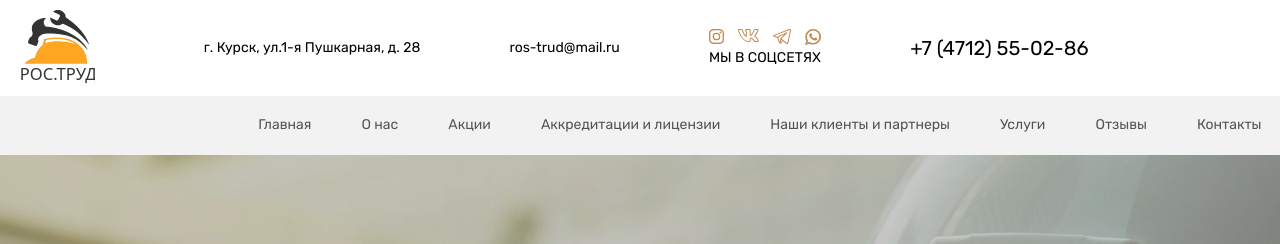
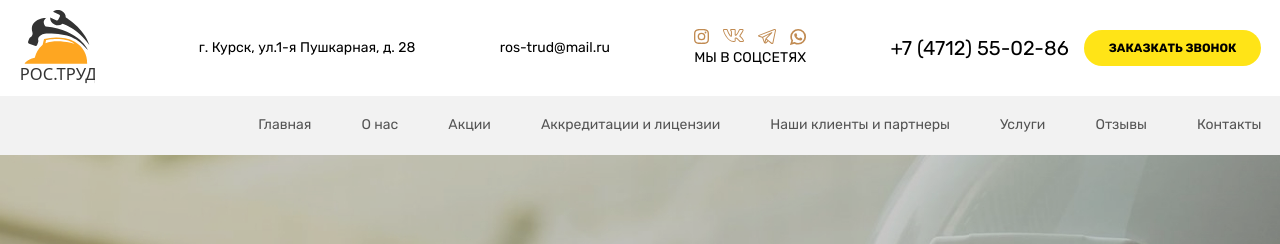
Before and after one commit to ruvick/rostrud, a website: page rostrud/index.html in a window 1280 px wide. Shown: the top 244 px of the page. Drawn offline with Linux system fonts and the light colour scheme.

Commit message:
Поправил шапку

```diff
--- a/#src/scss/header.scss
+++ b/#src/scss/header.scss
@@ -3,12 +3,10 @@
 	z-index: 5000;
 }
 
-.header__navigation-row {
+.header__navigation-container{
   display: flex;
   justify-content:space-between;
   align-items:center;
-  max-width: 1070px;
-  width: 100%;
   padding: 10px 0;
 }
 
@@ -56,6 +54,14 @@
 .header__phone {
   font-size: 20px;
   line-height: 24px;
+}
+
+.header__contacts {
+  align-items: center;
+}
+
+.header__callback {
+  margin-left: 15px;
 }
 
 .header__menu {
--- a/rostrud/index.html
+++ b/rostrud/index.html
@@ -24,7 +24,6 @@
 
   <div class="header__navigation">
     <div class="header__navigation-container _container">
-      <div class="header__navigation-row">
         <a href="index.html" class="logo-icon header__logo">
           <!-- <? bloginfo("url"); ?> -->
         </a>
@@ -43,8 +42,11 @@
           <p class="header__soc-block-text">МЫ В СОЦСЕТЯХ</p>
         </div>
 
+        <div class="header__contacts d-flex">
           <a href="tel:+74712550286" class="header__phone">+7 (4712) 55-02-86</a>
           <!-- <a href="tel:<? echo preg_replace('/[^0-9]/', '', $tel); ?>"><? echo $tel = carbon_get_theme_option("as_phone_1"); ?></a> -->
+          <a href="#callback" class="header__callback btn _popup-link">ЗАКАЗКАТЬ ЗВОНОК</a>
+        </div>
         <a href="tel:+74712550286" class="mob-phone-icon header__mob-phone-icon"></a>
         <!-- <a href="tel:<? echo preg_replace('/[^0-9]/', '', $tel); ?>" class="mob-callback__phone"></a> -->
 
@@ -52,7 +54,6 @@
           <span></span>
           <span></span>
           <span></span>
-        </div>
         </div>
       </div>
     </div>
```
Also changed, not shown: #src/_header.html (+3 -2 lines), rostrud/security.html (+3 -2 lines), rostrud/services.html (+3 -2 lines), #src/index.html (line endings or trailing spaces), rostrud/css/style.min.css. Lines whose indentation alone changed are shown as unchanged.
